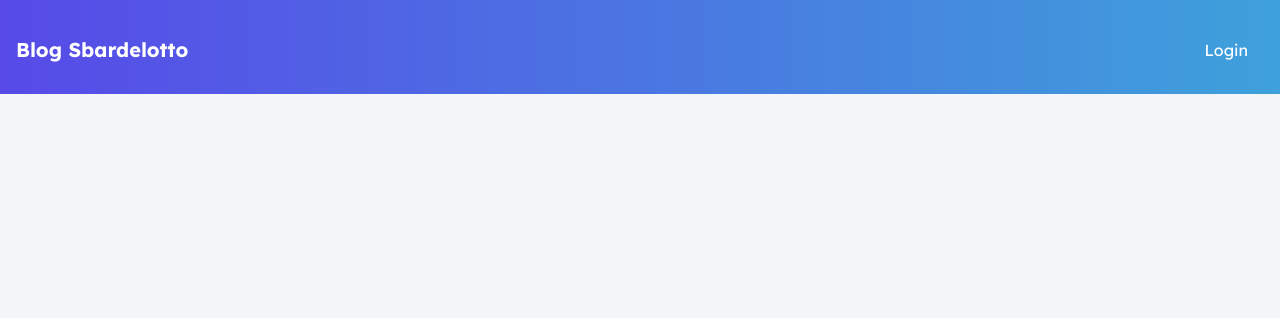
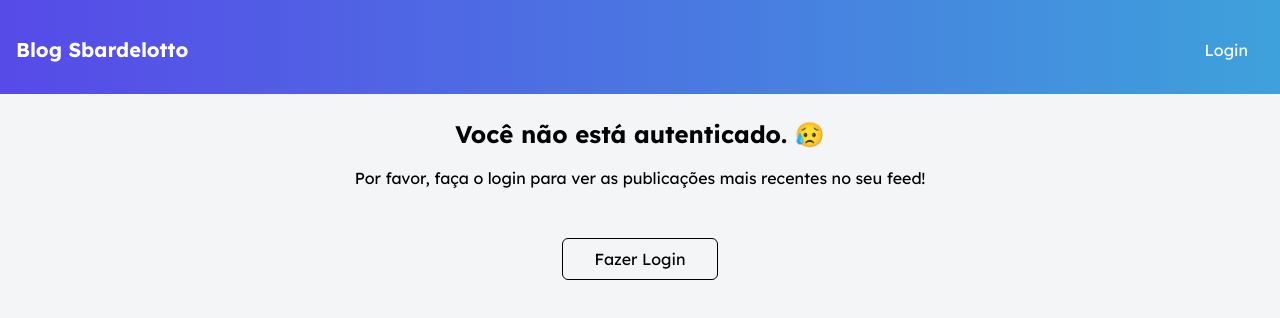
Before and after one commit to cristian-sbardelotto/blog-sbardelotto, a Next.js app: page / in a window 1280 px wide. Shown: the top 318 px of the page. Built offline with nearby package versions, Linux system fonts and the light colour scheme; no server answers.

Commit message:
✨ feat(LoggedOutScreen): created the component

```diff
--- a/src/app/page.tsx
+++ b/src/app/page.tsx
@@ -1,10 +1,11 @@
 'use client';
 
+import { LoggedOutScreen } from '@/components/LoggedOutScreen';
 import { PostsList } from '@/components/PostsList';
 import { useAuth } from '@/hooks/useAuth';
 
 export default function Home() {
   const { isUserLoggedIn } = useAuth();
 
-  return isUserLoggedIn && <PostsList />;
+  return isUserLoggedIn ? <PostsList /> : <LoggedOutScreen />;
 }
--- /dev/null
+++ b/src/components/LoggedOutScreen.tsx
@@ -0,0 +1,25 @@
+import { Button } from '@/components/Button';
+import { useAuth } from '@/hooks/useAuth';
+import { MouseEventHandler } from 'react';
+
+export function LoggedOutScreen() {
+  const { signIn } = useAuth();
+
+  return (
+    <main className='flex flex-col items-center px-2 mt-6'>
+      <h2 className='text-2xl font-bold mb-4'>Você não está autenticado. 😥</h2>
+      <p className='text-center px-4'>
+        Por favor, faça o login para ver as publicações mais recentes no seu
+        feed!
+      </p>
+
+      <Button
+        className='mt-12 px-8 hover:bg-black hover:text-gray-200 transition-colors'
+        variant='outline'
+        onClick={signIn as MouseEventHandler<HTMLButtonElement>}
+      >
+        Fazer Login
+      </Button>
+    </main>
+  );
+}
```
